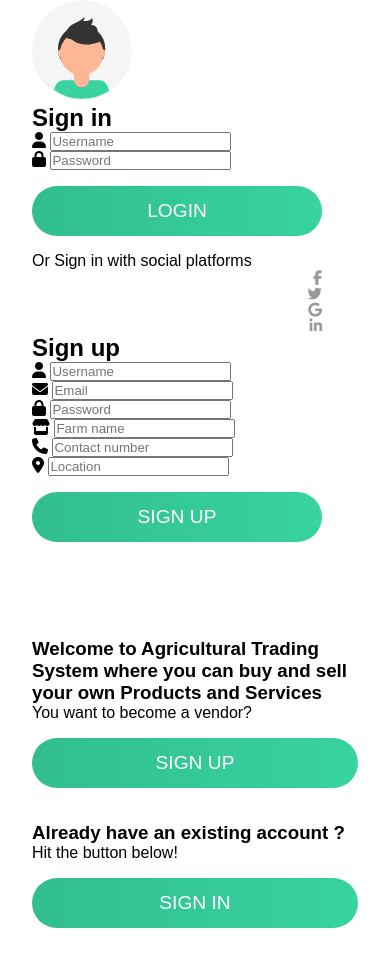
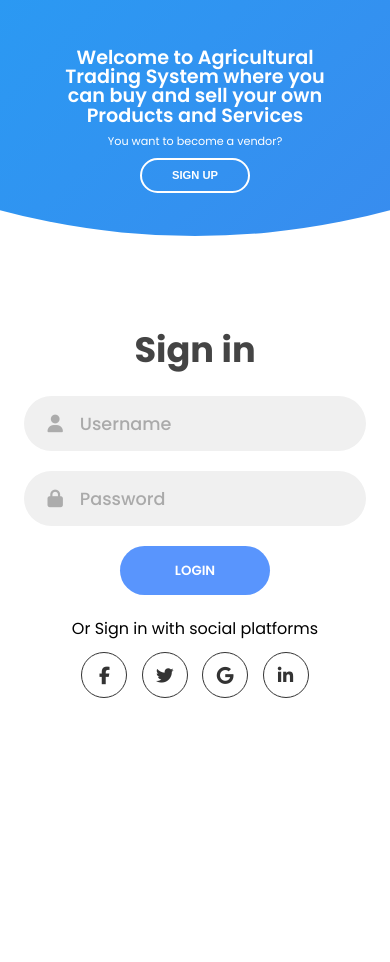
Before and after one commit to Yowlee/Online-Trading-System-for-Agriculture-related-Products-and-Services, a plain HTML site: page index.html in a window 390 px wide. After the commit the page ends 844 px from the top, so only its background shows below. Drawn offline with Linux system fonts and the light colour scheme; files that its build step writes are made by us from their sources; files whose address does not match are found by name.

Commit message:
Update style.css

```diff
--- a/css/style.css
+++ b/css/style.css
@@ -1,222 +1,400 @@
-*{
+@import url("https://fonts.googleapis.com/css2?family=Poppins:wght@200;300;400;500;600;700;800&display=swap");
+
+* {
+  margin: 0;
   padding: 0;
-	margin: 0;
   box-sizing: border-box;
 }
 
-body{
-    font-family: 'Poppins', sans-serif;
+body,
+input {
+  font-family: "Poppins", sans-serif;
+}
+
+.container {
+  position: relative;
+  width: 100%;
+  background-color: #fff;
+  min-height: 100vh;
   overflow: hidden;
 }
 
-.wave{
-	position: fixed;
-	bottom: 0;
+.forms-container {
+  position: absolute;
+  width: 100%;
+  height: 100%;
+  top: 0;
   left: 0;
-	height: 100%;
-	z-index: -1;
 }
 
-.container{
-    width: 100vw;
-    height: 100vh;
+.signin-signup {
+  position: absolute;
+  top: 50%;
+  transform: translate(-50%, -50%);
+  left: 75%;
+  width: 50%;
+  transition: 1s 0.7s ease-in-out;
   display: grid;
-    grid-template-columns: repeat(2, 1fr);
-    grid-gap :7rem;
-    padding: 0 2rem;
+  grid-template-columns: 1fr;
+  z-index: 5;
 }
 
-.img{
+form {
   display: flex;
-	justify-content: flex-end;
   align-items: center;
+  justify-content: center;
+  flex-direction: column;
+  padding: 0rem 5rem;
+  transition: all 0.2s 0.7s;
+  overflow: hidden;
+  grid-column: 1 / 2;
+  grid-row: 1 / 2;
 }
 
-.login-content{
-	display: flex;
-	justify-content: flex-start;
-	align-items: center;
-	text-align: center;
+form.sign-up-form {
+  opacity: 0;
+  z-index: 1;
 }
 
-.img img{
-	width: 500px;
+form.sign-in-form {
+  z-index: 2;
 }
 
-form{
-	width: 360px;
+.title {
+  font-size: 2.2rem;
+  color: #444;
+  margin-bottom: 10px;
 }
 
-.login-content img{
-    height: 100px;
+.input-field {
+  max-width: 380px;
+  width: 100%;
+  background-color: #f0f0f0;
+  margin: 10px 0;
+  height: 55px;
+  border-radius: 55px;
+  display: grid;
+  grid-template-columns: 15% 85%;
+  padding: 0 0.4rem;
+  position: relative;
 }
 
-.login-content h2{
-	margin: 15px 0;
-	color: #333;
-	text-transform: uppercase;
-	font-size: 2.9rem;
+.input-field i {
+  text-align: center;
+  line-height: 55px;
+  color: #acacac;
+  transition: 0.5s;
+  font-size: 1.1rem;
 }
 
-.login-content .input-div{
-	position: relative;
-    display: grid;
-    grid-template-columns: 7% 93%;
-    margin: 25px 0;
-    padding: 5px 0;
-    border-bottom: 2px solid #d9d9d9;
+.input-field input {
+  background: none;
+  outline: none;
+  border: none;
+  line-height: 1;
+  font-weight: 600;
+  font-size: 1.1rem;
+  color: #333;
 }
 
-.login-content .input-div.one{
-	margin-top: 0;
+.input-field input::placeholder {
+  color: #aaa;
+  font-weight: 500;
 }
 
-.i{
-	color: #d9d9d9;
+.social-text {
+  padding: 0.7rem 0;
+  font-size: 1rem;
+}
+
+.social-media {
+  display: flex;
+  justify-content: center;
+}
+
+.social-icon {
+  height: 46px;
+  width: 46px;
   display: flex;
   justify-content: center;
   align-items: center;
+  margin: 0 0.45rem;
+  color: #333;
+  border-radius: 50%;
+  border: 1px solid #333;
+  text-decoration: none;
+  font-size: 1.1rem;
+  transition: 0.3s;
 }
 
-.i i{
-	transition: .3s;
+.social-icon:hover {
+  color: #4481eb;
+  border-color: #4481eb;
 }
 
-.input-div > div{
-    position: relative;
-	height: 45px;
+.btn {
+  width: 150px;
+  background-color: #5995fd;
+  border: none;
+  outline: none;
+  height: 49px;
+  border-radius: 49px;
+  color: #fff;
+  text-transform: uppercase;
+  font-weight: 600;
+  margin: 10px 0;
+  cursor: pointer;
+  transition: 0.5s;
 }
 
-.input-div > div > h5{
+.btn:hover {
+  background-color: #4d84e2;
+}
+.panels-container {
   position: absolute;
-	left: 10px;
-	top: 50%;
-	transform: translateY(-50%);
-	color: #999;
-	font-size: 18px;
-	transition: .3s;
+  height: 100%;
+  width: 100%;
+  top: 0;
+  left: 0;
+  display: grid;
+  grid-template-columns: repeat(2, 1fr);
 }
 
-.input-div:before, .input-div:after{
-	content: '';
+.container:before {
+  content: "";
   position: absolute;
-	bottom: -2px;
-	width: 0%;
-	height: 2px;
-	background-color: #38d39f;
-	transition: .4s;
+  height: 2000px;
+  width: 2000px;
+  top: -10%;
+  right: 48%;
+  transform: translateY(-50%);
+  background-image: linear-gradient(-45deg, #4481eb 0%, #04befe 100%);
+  transition: 1.8s ease-in-out;
+  border-radius: 50%;
+  z-index: 6;
 }
 
-.input-div:before{
-	right: 50%;
+.image {
+  width: 100%;
+  transition: transform 1.1s ease-in-out;
+  transition-delay: 0.4s;
 }
 
-.input-div:after{
+.panel {
+  display: flex;
+  flex-direction: column;
+  align-items: flex-end;
+  justify-content: space-around;
+  text-align: center;
+  z-index: 6;
+}
+
+.left-panel {
+  pointer-events: all;
+  padding: 3rem 17% 2rem 12%;
+}
+
+.right-panel {
+  pointer-events: none;
+  padding: 3rem 12% 2rem 17%;
+}
+
+.panel .content {
+  color: #fff;
+  transition: transform 0.9s ease-in-out;
+  transition-delay: 0.6s;
+}
+
+.panel h3 {
+  font-weight: 600;
+  line-height: 1;
+  font-size: 1.5rem;
+}
+
+.panel p {
+  font-size: 0.95rem;
+  padding: 0.7rem 0;
+}
+
+.btn.transparent {
+  margin: 0;
+  background: none;
+  border: 2px solid #fff;
+  width: 130px;
+  height: 41px;
+  font-weight: 600;
+  font-size: 0.8rem;
+}
+
+.right-panel .image,
+.right-panel .content {
+  transform: translateX(800px);
+}
+
+/* ANIMATION */
+
+.container.sign-up-mode:before {
+  transform: translate(100%, -50%);
+  right: 52%;
+}
+
+.container.sign-up-mode .left-panel .image,
+.container.sign-up-mode .left-panel .content {
+  transform: translateX(-800px);
+}
+
+.container.sign-up-mode .signin-signup {
+  left: 25%;
+}
+
+.container.sign-up-mode form.sign-up-form {
+  opacity: 1;
+  z-index: 2;
+}
+
+.container.sign-up-mode form.sign-in-form {
+  opacity: 0;
+  z-index: 1;
+}
+
+.container.sign-up-mode .right-panel .image,
+.container.sign-up-mode .right-panel .content {
+  transform: translateX(0%);
+}
+
+.container.sign-up-mode .left-panel {
+  pointer-events: none;
+}
+
+.container.sign-up-mode .right-panel {
+  pointer-events: all;
+}
+
+@media (max-width: 870px) {
+  .container {
+    min-height: 800px;
+    height: 100vh;
+  }
+  .signin-signup {
+    width: 100%;
+    top: 95%;
+    transform: translate(-50%, -100%);
+    transition: 1s 0.8s ease-in-out;
+  }
+
+  .signin-signup,
+  .container.sign-up-mode .signin-signup {
     left: 50%;
   }
 
-.input-div.focus:before, .input-div.focus:after{
-	width: 50%;
+  .panels-container {
+    grid-template-columns: 1fr;
+    grid-template-rows: 1fr 2fr 1fr;
   }
 
-.input-div.focus > div > h5{
-	top: -5px;
-	font-size: 15px;
+  .panel {
+    flex-direction: row;
+    justify-content: space-around;
+    align-items: center;
+    padding: 2.5rem 8%;
+    grid-column: 1 / 2;
   }
 
-.input-div.focus > .i > i{
-	color: #38d39f;
+  .right-panel {
+    grid-row: 3 / 4;
   }
 
-.input-div > div > input{
-	position: absolute;
-	left: 0;
-	top: 0;
-	width: 100%;
-	height: 100%;
-	border: none;
-	outline: none;
-	background: none;
-	padding: 0.5rem 0.7rem;
-	font-size: 1.2rem;
-	color: #555;
-	font-family: 'poppins', sans-serif;
+  .left-panel {
+    grid-row: 1 / 2;
   }
 
-.input-div.pass{
-	margin-bottom: 4px;
+  .image {
+    width: 200px;
+    transition: transform 0.9s ease-in-out;
+    transition-delay: 0.6s;
   }
 
-a{
-	display: block;
-	text-align: right;
-	text-decoration: none;
-	color: #999;
-	font-size: 0.9rem;
-	transition: .3s;
+  .panel .content {
+    padding-right: 15%;
+    transition: transform 0.9s ease-in-out;
+    transition-delay: 0.8s;
   }
 
-a:hover{
-	color: #38d39f;
+  .panel h3 {
+    font-size: 1.2rem;
   }
 
-.btn{
-	display: block;
-	width: 100%;
-	height: 50px;
-	border-radius: 25px;
-	outline: none;
-	border: none;
-	background-image: linear-gradient(to right, #32be8f, #38d39f, #32be8f);
-	background-size: 200%;
-	font-size: 1.2rem;
-	color: #fff;
-	font-family: 'Poppins', sans-serif;
-	text-transform: uppercase;
-	margin: 1rem 0;
-	cursor: pointer;
-	transition: .5s;
-}
-.btn:hover{
-	background-position: right;
+  .panel p {
+    font-size: 0.7rem;
+    padding: 0.5rem 0;
   }
 
+  .btn.transparent {
+    width: 110px;
+    height: 35px;
+    font-size: 0.7rem;
+  }
 
-@media screen and (max-width: 1050px){
-	.container{
-		grid-gap: 5rem;
+  .container:before {
+    width: 1500px;
+    height: 1500px;
+    transform: translateX(-50%);
+    left: 30%;
+    bottom: 68%;
+    right: initial;
+    top: initial;
+    transition: 2s ease-in-out;
+  }
+
+  .container.sign-up-mode:before {
+    transform: translate(-50%, 100%);
+    bottom: 32%;
+    right: initial;
+  }
+
+  .container.sign-up-mode .left-panel .image,
+  .container.sign-up-mode .left-panel .content {
+    transform: translateY(-300px);
+  }
+
+  .container.sign-up-mode .right-panel .image,
+  .container.sign-up-mode .right-panel .content {
+    transform: translateY(0px);
+  }
+
+  .right-panel .image,
+  .right-panel .content {
+    transform: translateY(300px);
+  }
+
+  .container.sign-up-mode .signin-signup {
+    top: 5%;
+    transform: translate(-50%, 0);
   }
 }
 
-@media screen and (max-width: 1000px){
-	form{
-		width: 290px;
+@media (max-width: 570px) {
+  form {
+    padding: 0 1.5rem;
   }
 
-	.login-content h2{
-        font-size: 2.4rem;
-        margin: 8px 0;
+  .image {
+    display: none;
+  }
+  .panel .content {
+    padding: 0.5rem 1rem;
+  }
+  .container {
+    padding: 1.5rem;
   }
 
-	.img img{
-		width: 400px;
+  .container:before {
+    bottom: 72%;
+    left: 50%;
+  }
+
+  .container.sign-up-mode:before {
+    bottom: 28%;
+    left: 50%;
   }
 }
-
-@media screen and (max-width: 900px){
-	.container{
-		grid-template-columns: 1fr;
-	}
-
-	.img{
-		display: none;
-	}
-
-	.wave{
-		display: none;
-	}
-
-	.login-content{
-		justify-content: center;
-	}
-}
```
Lines whose indentation alone changed are shown as unchanged.
